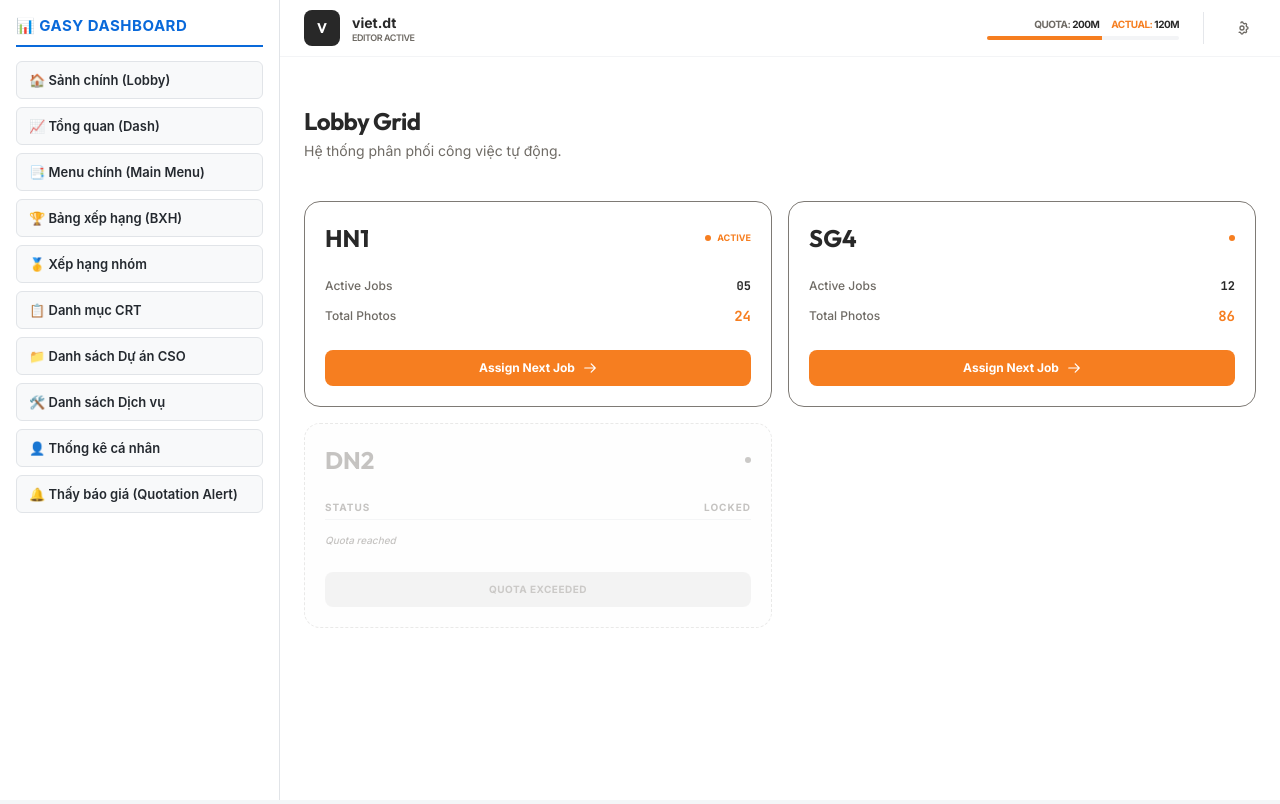
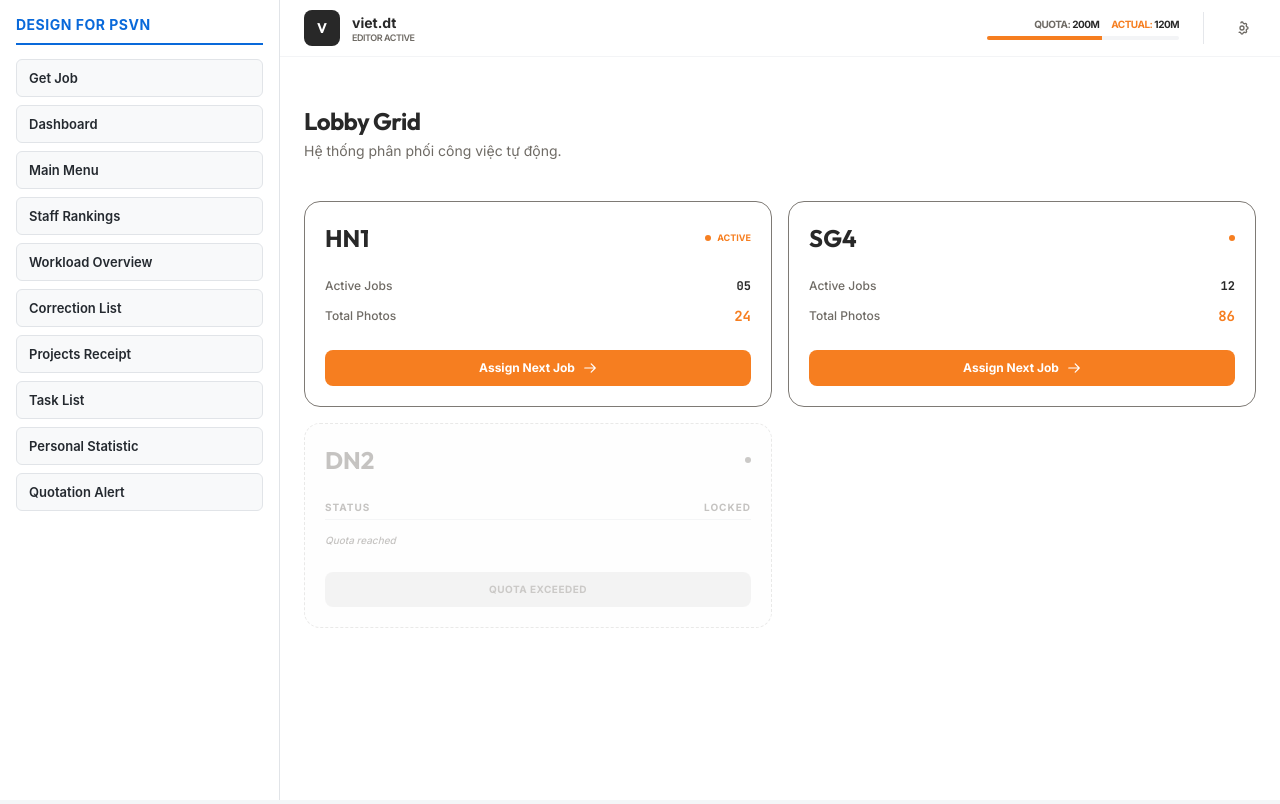
Before and after one commit to info354/gasy, a plain HTML site: page index.html in a window 1280 px wide. Drawn offline with nearby package versions, Linux system fonts and the light colour scheme.

Commit message:
Update title and sidebar menu items in index.html

```diff
--- a/index.html
+++ b/index.html
@@ -3,7 +3,7 @@
 <head>
   <meta charset="UTF-8">
   <meta name="viewport" content="width=device-width, initial-scale=1.0">
-  <title>Hệ Thống Quản Lý - Gasy</title>
+  <title>Design for PSVN</title>
   <style>
     * {
       box-sizing: border-box;
@@ -17,7 +17,7 @@
       background-color: #f4f6f8;
       overflow: hidden;
     }
-    /* Thanh Menu bên trái */
+    /* Thanh Sidebar Menu Bên Trái */
     .sidebar {
       width: 280px;
       background: #ffffff;
@@ -30,7 +30,7 @@
       overflow-y: auto;
     }
     .sidebar h2 {
-      font-size: 15px;
+      font-size: 14px;
       color: #0969da;
       padding-bottom: 10px;
       border-bottom: 2px solid #0969da;
@@ -56,7 +56,7 @@
       color: #0969da;
       transform: translateX(3px);
     }
-    /* Khung chiếu hiển thị trang con */
+    /* Khung chứa Content các trang con */
     .content-area {
       flex-grow: 1;
       height: 100vh;
@@ -71,23 +71,23 @@
 </head>
 <body>
 
-  <!-- Menu chọn trang con -->
+  <!-- Menu Sidebar bên trái -->
   <div class="sidebar">
-    <h2>📊 Gasy Dashboard</h2>
+    <h2>Design for PSVN</h2>
 
-    <a href="./lobby.html" target="view-frame" class="menu-item">🏠 Sảnh chính (Lobby)</a>
-    <a href="./dash.html" target="view-frame" class="menu-item">📈 Tổng quan (Dash)</a>
-    <a href="./main_menu.html" target="view-frame" class="menu-item">📑 Menu chính (Main Menu)</a>
-    <a href="./bxh.html" target="view-frame" class="menu-item">🏆 Bảng xếp hạng (BXH)</a>
-    <a href="./group_ranking.html" target="view-frame" class="menu-item">🥇 Xếp hạng nhóm</a>
-    <a href="./crt.html" target="view-frame" class="menu-item">📋 Danh mục CRT</a>
-    <a href="./project_list_cso.html" target="view-frame" class="menu-item">📁 Danh sách Dự án CSO</a>
-    <a href="./srv_list.html" target="view-frame" class="menu-item">🛠️ Danh sách Dịch vụ</a>
-    <a href="./stats_personal.html" target="view-frame" class="menu-item">👤 Thống kê cá nhân</a>
-    <a href="./quotation_alert.html" target="view-frame" class="menu-item">🔔 Thấy báo giá (Quotation Alert)</a>
+    <a href="./lobby.html" target="view-frame" class="menu-item">Get Job</a>
+    <a href="./dash.html" target="view-frame" class="menu-item">Dashboard</a>
+    <a href="./main_menu.html" target="view-frame" class="menu-item">Main Menu</a>
+    <a href="./bxh.html" target="view-frame" class="menu-item">Staff Rankings</a>
+    <a href="./group_ranking.html" target="view-frame" class="menu-item">Workload Overview</a>
+    <a href="./crt.html" target="view-frame" class="menu-item">Correction List</a>
+    <a href="./project_list_cso.html" target="view-frame" class="menu-item">Projects Receipt</a>
+    <a href="./srv_list.html" target="view-frame" class="menu-item">Task List</a>
+    <a href="./stats_personal.html" target="view-frame" class="menu-item">Personal Statistic</a>
+    <a href="./quotation_alert.html" target="view-frame" class="menu-item">Quotation Alert</a>
   </div>
 
-  <!-- Màn hình chiếu nội dung file con bên phải (Mặc định nạp lobby.html) -->
+  <!-- Khung chiếu Content trang con bên phải -->
   <div class="content-area">
     <iframe name="view-frame" src="./lobby.html"></iframe>
   </div>
```
